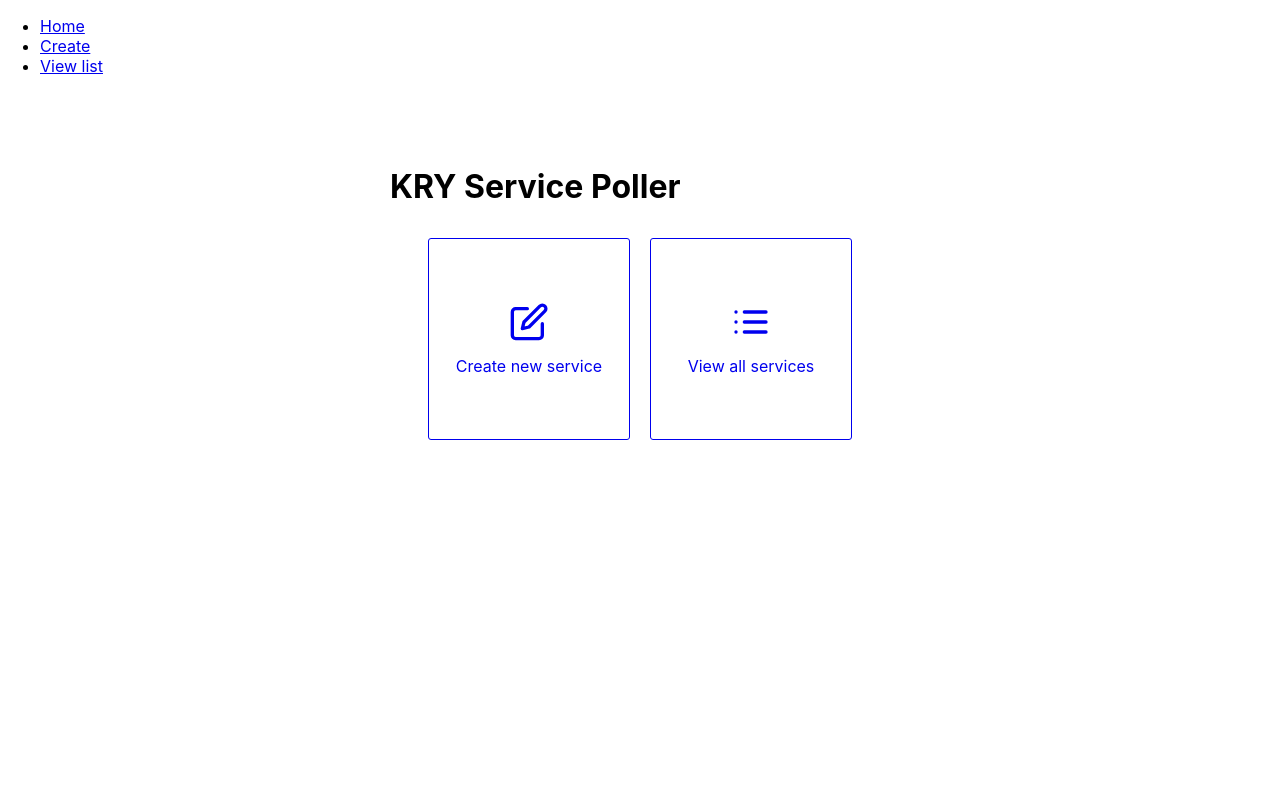
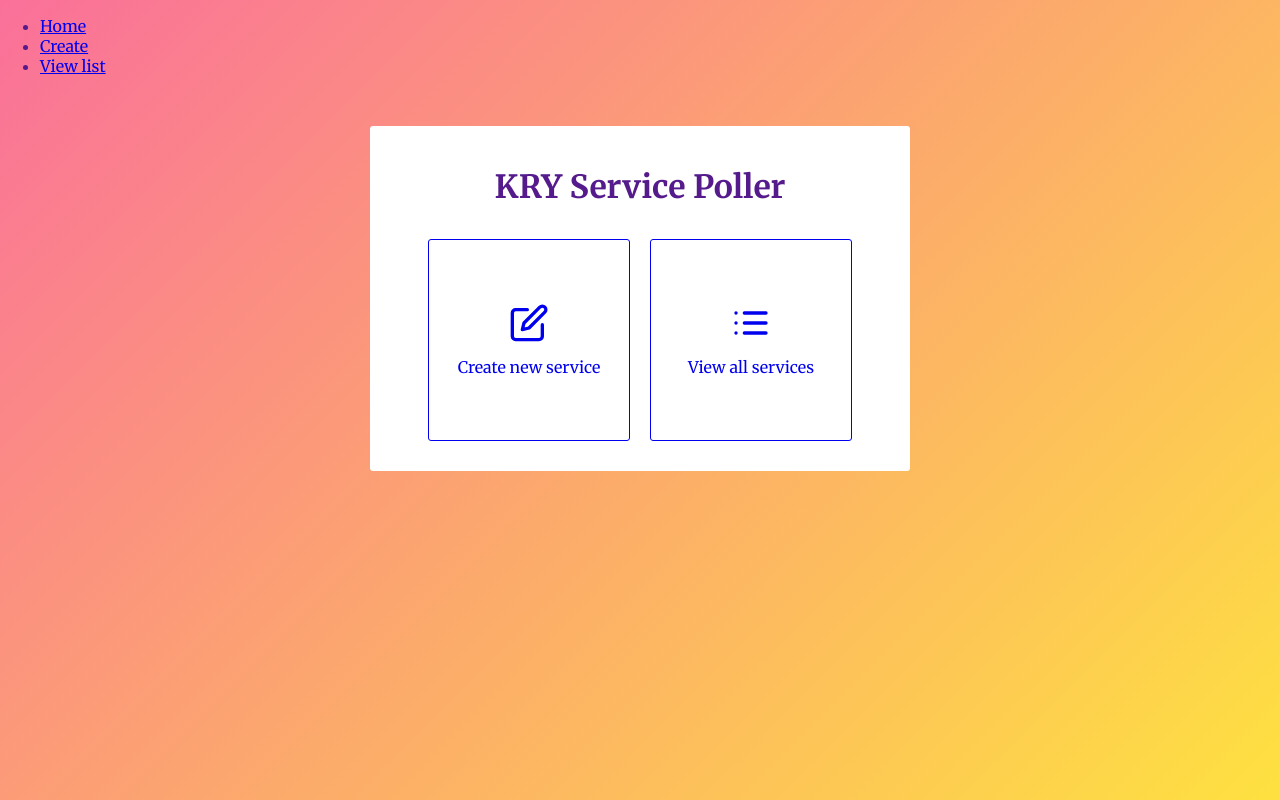
Before and after one commit to charisseysabel/challenge-kry, a React (Create React App) app in the folder frontend/: page / in a window 1280 px wide. Built offline with nearby package versions, Linux system fonts and the light colour scheme.

Commit message:
Override fonts

```diff
--- a/frontend/public/index.html
+++ b/frontend/public/index.html
@@ -24,7 +24,11 @@
       work correctly both with client-side routing and a non-root public URL.
       Learn how to configure a non-root public URL by running `npm run build`.
     -->
-    <title>React App</title>
+    <link
+      href="https://fonts.googleapis.com/css2?family=Merriweather:ital,wght@0,400;0,700;1,400&display=swap"
+      rel="stylesheet"
+    />
+    <title>KRY Service Poller</title>
   </head>
   <body>
     <noscript>You need to enable JavaScript to run this app.</noscript>
--- a/frontend/src/index.css
+++ b/frontend/src/index.css
@@ -1,13 +1,27 @@
 body {
   margin: 0;
-  font-family: -apple-system, BlinkMacSystemFont, 'Segoe UI', 'Roboto', 'Oxygen',
-    'Ubuntu', 'Cantarell', 'Fira Sans', 'Droid Sans', 'Helvetica Neue',
-    sans-serif;
+  font-family: "Merriweather", serif;
   -webkit-font-smoothing: antialiased;
   -moz-osx-font-smoothing: grayscale;
+  background-color: #fee140;
+  background-image: linear-gradient(315deg, #fee140 0%, #fa709a 100%);
+  background-attachment: fixed;
+  color: rgb(85, 26, 139);
 }
 
 code {
-  font-family: source-code-pro, Menlo, Monaco, Consolas, 'Courier New',
+  font-family: source-code-pro, Menlo, Monaco, Consolas, "Courier New",
     monospace;
 }
+
+h1 {
+  text-align: center;
+}
+
+button {
+  font-size: 16px;
+}
+
+input {
+  font-size: 16px;
+}
```
